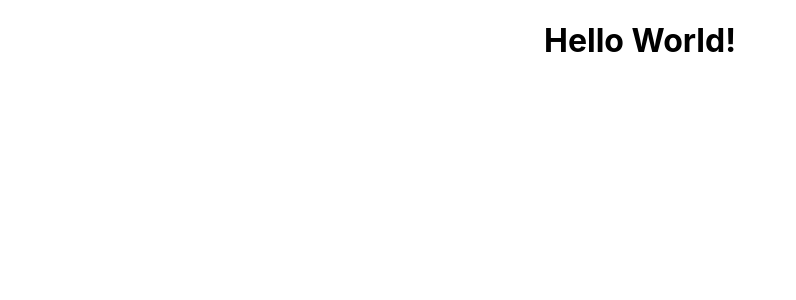
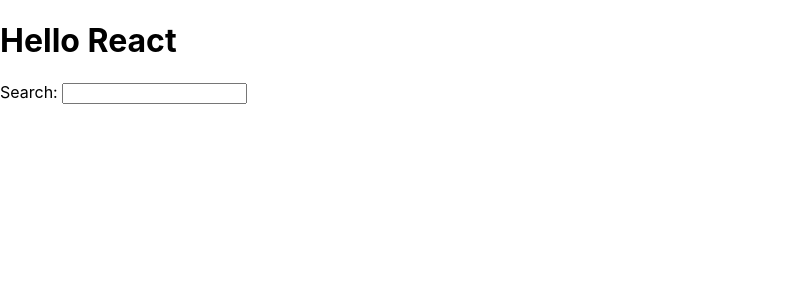
Before and after one commit to chrisumartinez/hacker-stories, a React (Create React App) app: page / in a window 1280 px wide. Shown: the top 300 px of the page, without its empty margins (0-796 px from the left). Built offline with nearby package versions, Linux system fonts and the light colour scheme.

Commit message:
introduced JSX

```diff
--- a/src/App.js
+++ b/src/App.js
@@ -1,12 +1,15 @@
-import logo from "./logo.svg";
 import "./App.css";
 
-function App() {
+const title = "React";
+
+const App = () => {
 	return (
-		<div className="App">
-			<h1>Hello World!</h1>
+		<div>
+			<h1>Hello {title}</h1>
+			<label htmlFor="search">Search: </label>
+			<input id="search" type="text" />
 		</div>
 	);
-}
+};
 
 export default App;
```
